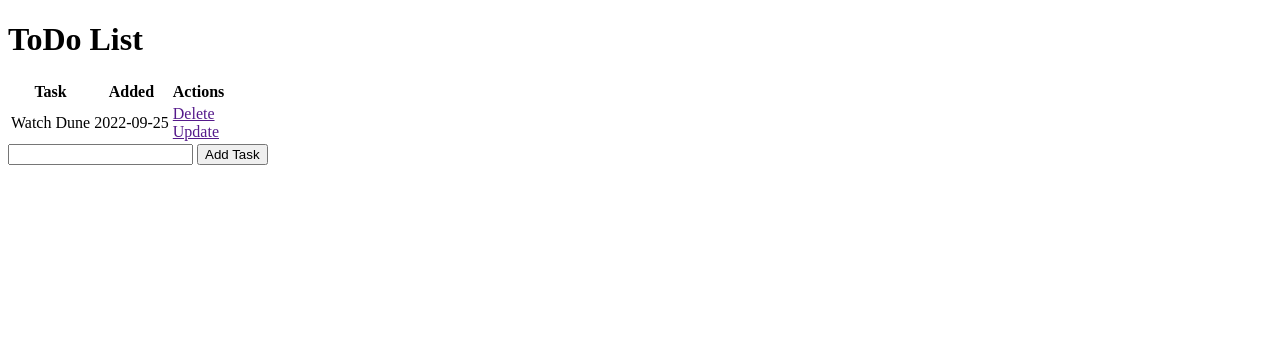
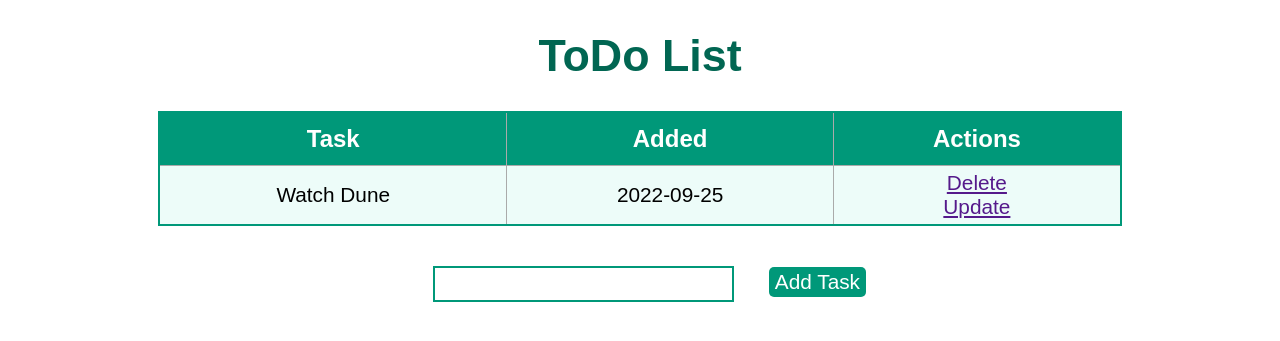
Before and after one commit to Har0106/python-flask_projects, a Flask app: page / in a window 1280 px wide. Shown: the top 341 px of the page. Run offline with Flask 2, Linux system fonts and the light colour scheme; data comes from the database, SQL or seed files in the repository; both versions use the stored data as it was after the commit.

Commit message:
adding css

```diff
--- a/todo-list/static/css/styles.css
+++ b/todo-list/static/css/styles.css
@@ -1,4 +1,60 @@
-.actions-content {
-    display: flex;
-    flex-direction: column;
+.content {
+    align-items: center;
+    padding: 0 150px 0 150px;
+    font-family: sans-serif;
 }
+
+h1 {
+    font-size: 2.8rem;
+    text-align: center;
+    color: #016652;
+}
+
+table, td, th {
+    border: 1px solid #aaa;
+}
+
+table {
+    border-collapse: collapse;
+    width: 100%;
+    border: 2px solid #009879;
+}
+
+td {
+    text-align: center;
+    font-size: 1.3rem;
+    padding: 5px;
+    background-color: #edfcf9;
+}
+
+th {
+    height: 50px;
+    min-width: 100px;
+    font-size: 1.5rem;
+    background-color: #009879;
+    color: white;
+}
+
+.form {
+    margin: 40px 200px 0 275px;
+}
+
+#content {
+    height: 30px;
+    width: 60%;
+    border: 2px solid #009879;
+}
+
+.submit-button {
+    font-size: 1.3rem;
+    border-radius: 5px;
+    border: 0;
+    height: 30px;
+    background-color: #009879;
+    color: white;
+    margin-left: 30px;
+}
+
+.submit-button:hover {
+    background-color: #016652;
+}
--- a/todo-list/templates/index.html
+++ b/todo-list/templates/index.html
@@ -17,16 +17,16 @@
         <tr>
             <td>{{ task.content }}</td>
             <td>{{ task.date_created.date() }}</td>
-            <td class="actions-content">
-                <a href="">Delete</a>
+            <td>
+                <a href="">Delete</a><br>
                 <a href="">Update</a>
             </td>
         </tr>
         {% endfor %}
     </table>
-    <form action="/" method="POST">
+    <form action="/" method="POST" class="form">
         <input type="text" name="content" id="content">
-        <input type="submit" value="Add Task">
+        <input class="submit-button" type="submit" value="Add Task">
     </form>
 </div>
 {% endblock %}
```
Also changed, not shown: todo-list/test.db.
